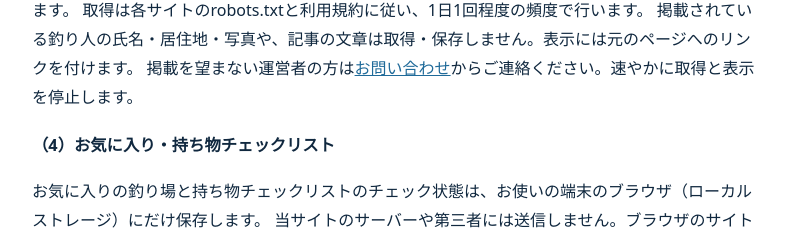
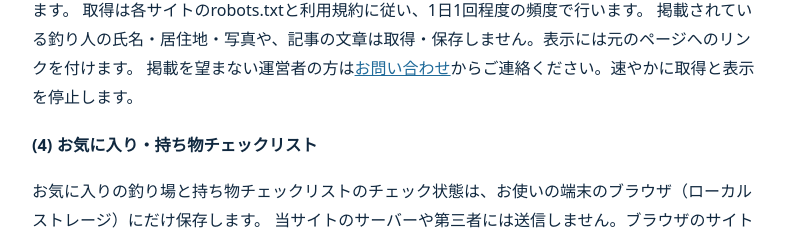
Before and after one commit to mametarou0510mame-coder/fishingbase-japan, a Next.js app: page /privacy in a window 1280 px wide. Shown: the part 1012-1242 px from the top of the page, without its empty margins (244-1035 px from the left). Built offline with nearby package versions, Linux system fonts and the light colour scheme; a web font is replaced by a local one.

Commit message:
表記ゆれ修正
Co-Authored-By: Claude Opus 5.5 <noreply@anthropic.com>
Claude-Session: https://claude.ai/code/session_0136AjP6UKpQXASPdXzdeXrp

```diff
--- a/app/privacy/page.tsx
+++ b/app/privacy/page.tsx
@@ -43,7 +43,7 @@ export default function Privacy() {
         掲載されている釣り人の氏名・居住地・写真や、記事の文章は取得・保存しません。表示には元のページへのリンクを付けます。
         掲載を望まない運営者の方は<Link href="/contact/">お問い合わせ</Link>からご連絡ください。速やかに取得と表示を停止します。
       </p>
-      <h3>（4）お気に入り・持ち物チェックリスト</h3>
+      <h3>(4) お気に入り・持ち物チェックリスト</h3>
       <p>
         お気に入りの釣り場と持ち物チェックリストのチェック状態は、お使いの端末のブラウザ（ローカルストレージ）にだけ保存します。
         当サイトのサーバーや第三者には送信しません。ブラウザのサイトデータを削除すると消えます。
```
